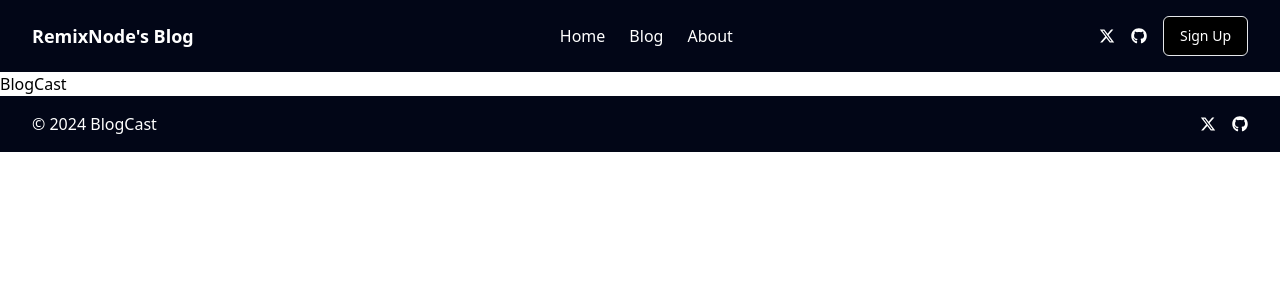
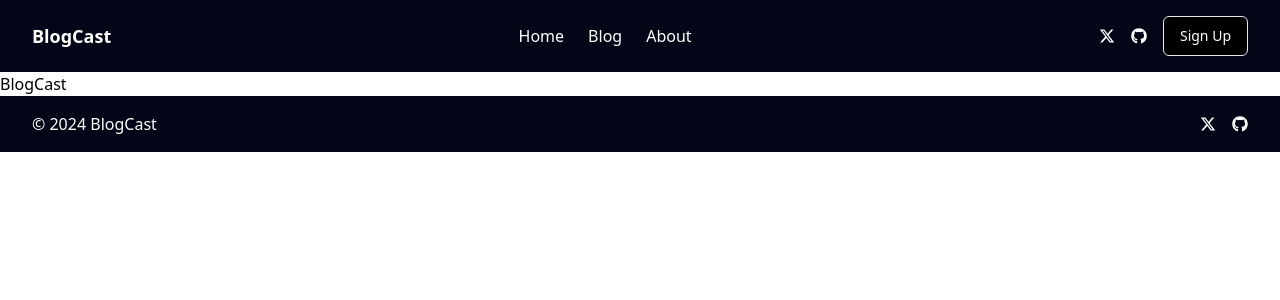
Before and after one commit to Learn-with-Sumit/rnext, a Next.js app in the folder blogcast/: page / in a window 1280 px wide. Shown: the top 300 px of the page. Built offline with nearby package versions, Linux system fonts and the light colour scheme.

Commit message:
(fix) bugfix on header

```diff
--- a/blogcast/app/components/header.jsx
+++ b/blogcast/app/components/header.jsx
@@ -3,10 +3,10 @@ import Socials from "./socials";
 export default function Header() {
   return (
     <header className="flex justify-between items-center px-8 py-4 bg-[#020617] text-white">
-      <h1 className="text-lg font-bold"><a href="/">RemixNode's Blog</a></h1>
+      <h1 className="text-lg font-bold"><a href="/">BlogCast</a></h1>
       <nav className="flex space-x-6">
         <a href="/">Home</a>
-        <a href="/posts">Blog</a>
+        <a href="/blog">Blog</a>
         <a href="/about">About</a>
       </nav>
       <div className="flex items-center space-x-4">
```
